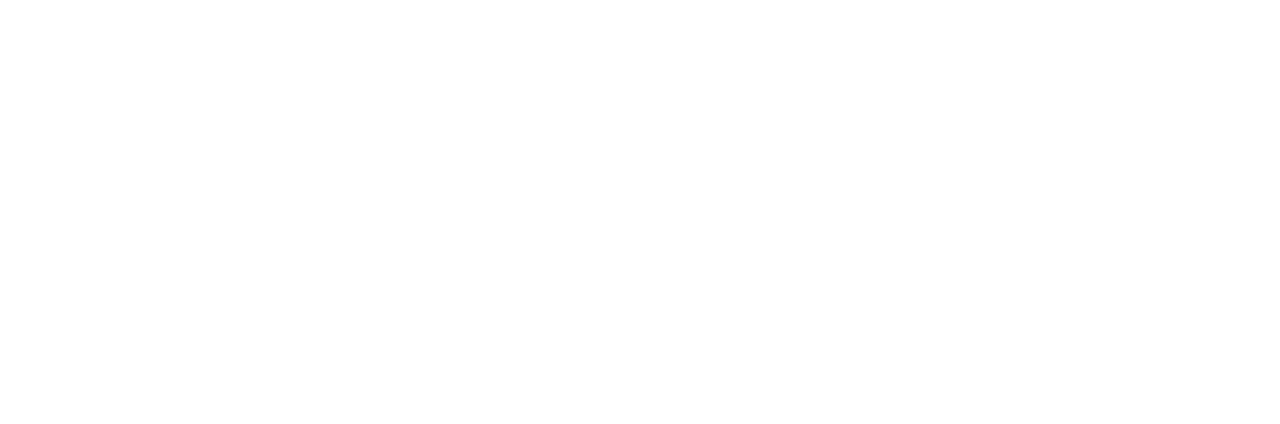
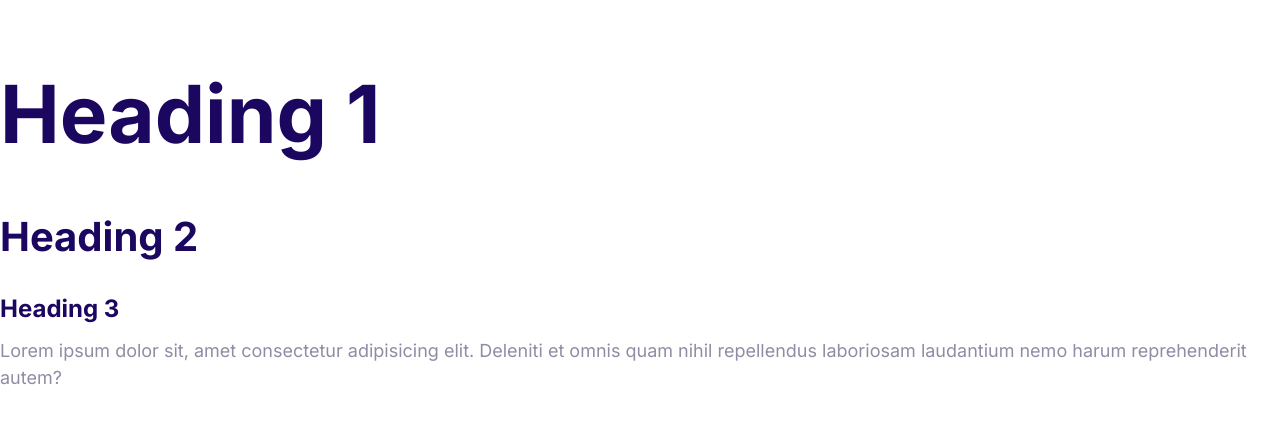
Before and after one commit to Nangyalaidaqiq/Kohinoor, a plain HTML site: page index.html in a window 1280 px wide. Drawn offline with Linux system fonts and the light colour scheme.

Commit message:
define the styles for the fonts.

```diff
--- a/css/styles.css
+++ b/css/styles.css
@@ -2,6 +2,56 @@
    --color-primary: #2584ff;
    --color-secondary: #00dnff;
    --color-accent: #ff3400;
-   --color-heading: #1b0760;
+   --color-headings: #1b0760;
    --color-body: #918ca4;
 }
+
+html {
+    font-size: 62.5%;
+}
+
+body {
+    font-family: Inter, Arial, Helvetica, sans-serif;
+    font-size: 2.4rem;
+    line-height: 1.5;
+    color: var(--color-body);
+}
+
+h1, h2, h3 {
+    color: var(--color-headings);
+    margin-bottom: 1rem;
+}
+
+h1 {
+    font-size: 7rem;
+}
+
+h2 {
+    font-size: 4rem;
+}
+
+h3 {
+    font-size: 3rem;
+}
+
+p {
+    margin-top: 0;
+}
+
+@media screen and (min-width: 1024px) {
+    body {
+        font-size: 1.8rem;
+    }
+}
+
+h1 {
+    font-size: 8rem;
+}
+
+h2 {
+    font-size: 4rem;
+}
+
+h3 {
+    font-size: 2.4rem;
+}
--- a/index.html
+++ b/index.html
@@ -5,8 +5,23 @@
     <meta http-equiv="X-UA-Compatible" content="IE=edge" />
     <meta name="viewport" content="width=device-width, initial-scale=1.0" />
     <title>Document</title>
+    <link rel="preconnect" href="https://fonts.googleapis.com" />
+    <link rel="preconnect" href="https://fonts.gstatic.com" crossorigin />
+    <link
+      href="https://fonts.googleapis.com/css2?family=Inter:wght@400;700&display=swap"
+      rel="stylesheet"
+    />
     <link rel="stylesheet" href="css/normalize (1).css" />
     <link rel="stylesheet" href="css/styles.css" />
   </head>
-  <body></body>
+  <body>
+    <h1>Heading 1</h1>
+    <h2>Heading 2</h2>
+    <h3>Heading 3</h3>
+    <p>
+      Lorem ipsum dolor sit, amet consectetur adipisicing elit. Deleniti et
+      omnis quam nihil repellendus laboriosam laudantium nemo harum
+      reprehenderit autem?
+    </p>
+  </body>
 </html>
```
